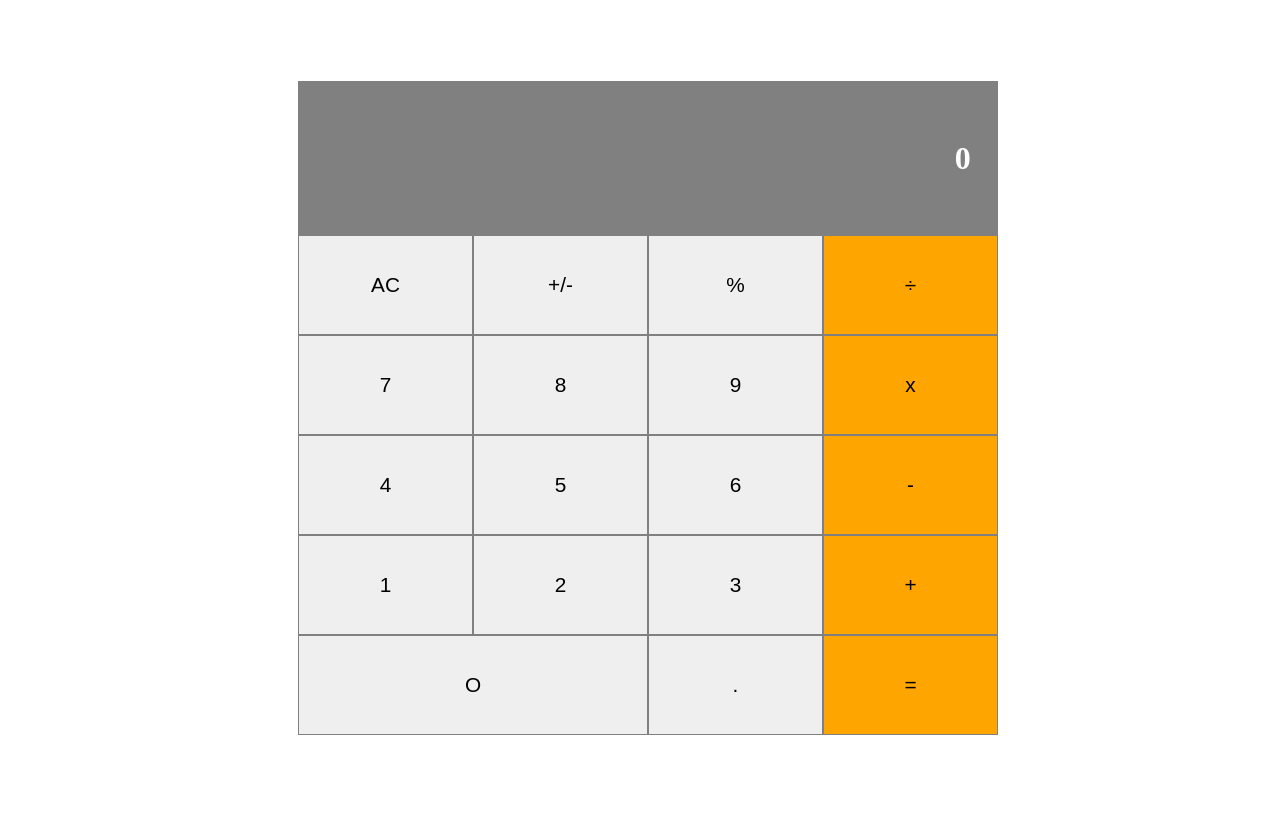
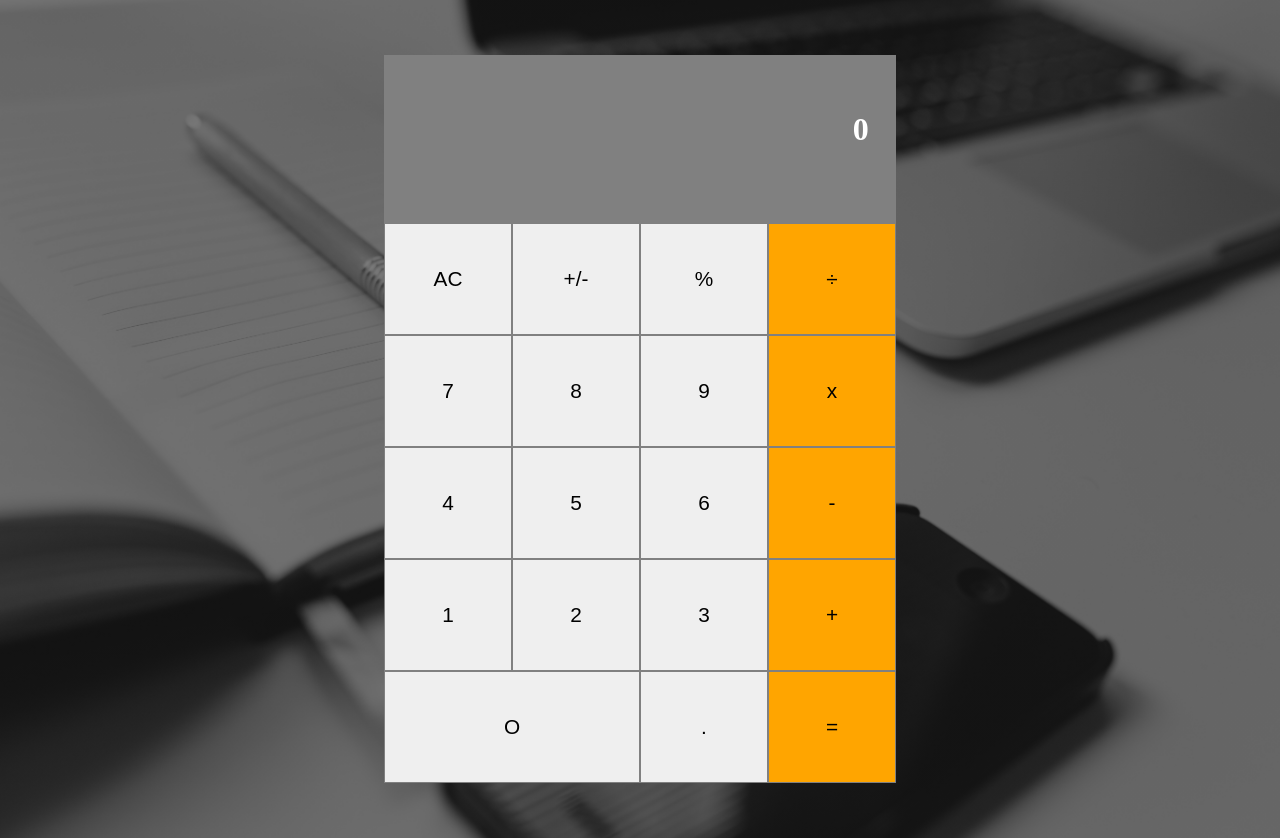
Before and after one commit to ClaytonSiby/The_Calculator, a React (Create React App) app: page / in a window 1280 px wide. Before the commit the page ends 816 px from the top, so only its background shows below. Built offline with nearby package versions, Linux system fonts and the light colour scheme.

Commit message:
Update the default width for the calculator & change styles for the calculator

```diff
--- a/src/App.css
+++ b/src/App.css
@@ -1,7 +1,20 @@
 body {
-  height: 100vh;
-  width: 100vw;
-  display: flex;
-  justify-content: center;
-  align-items: center;
+	padding: 0;
+	margin: 0;
+	height: 100vh;
+	width: 100%;
 }
+
+#root {
+	background: linear-gradient(rgba(0, 0, 0, 0.5), rgba(0, 0, 0, 0.5)), url('./assets/main_bg.jpg');
+  background-size: cover;
+  background-position: center center;
+  background-repeat: no-repeat;
+  height: 100%;
+  width: 100%;
+	padding: 1.2rem 0;
+	margin: auto;
+	display: flex;
+	justify-content: center;
+	align-items: center;
+}
--- a/src/assets/app.module.css
+++ b/src/assets/app.module.css
@@ -1,3 +1,3 @@
 .calcContainer {
-  width: 700px;
+  width: 40%;
 }
--- a/src/assets/btnPanel.module.css
+++ b/src/assets/btnPanel.module.css
@@ -1,3 +1,3 @@
 .fixedHeight {
-  height: 100px;
+  height: 14vh;
 }
--- a/src/assets/display.module.css
+++ b/src/assets/display.module.css
@@ -1,9 +1,9 @@
 .displayComp {
   background: grey;
-  height: 100px;
+  height: 15vh;
   color: white;
   font-weight: 700;
-  padding: 1.7rem;
+  padding: 1.5rem 1.7rem;
   text-align: right;
   font-size: 2rem;
 }
```
